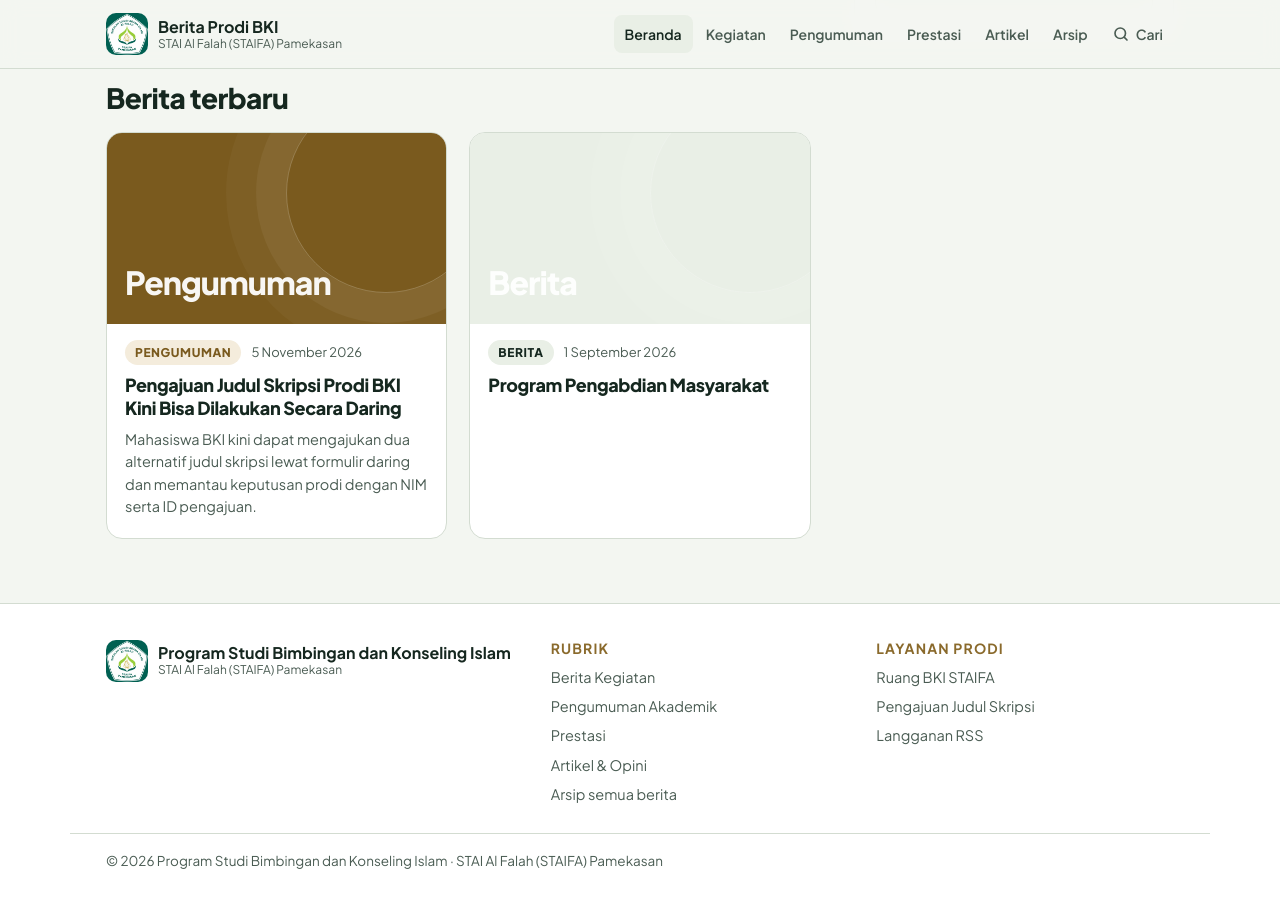
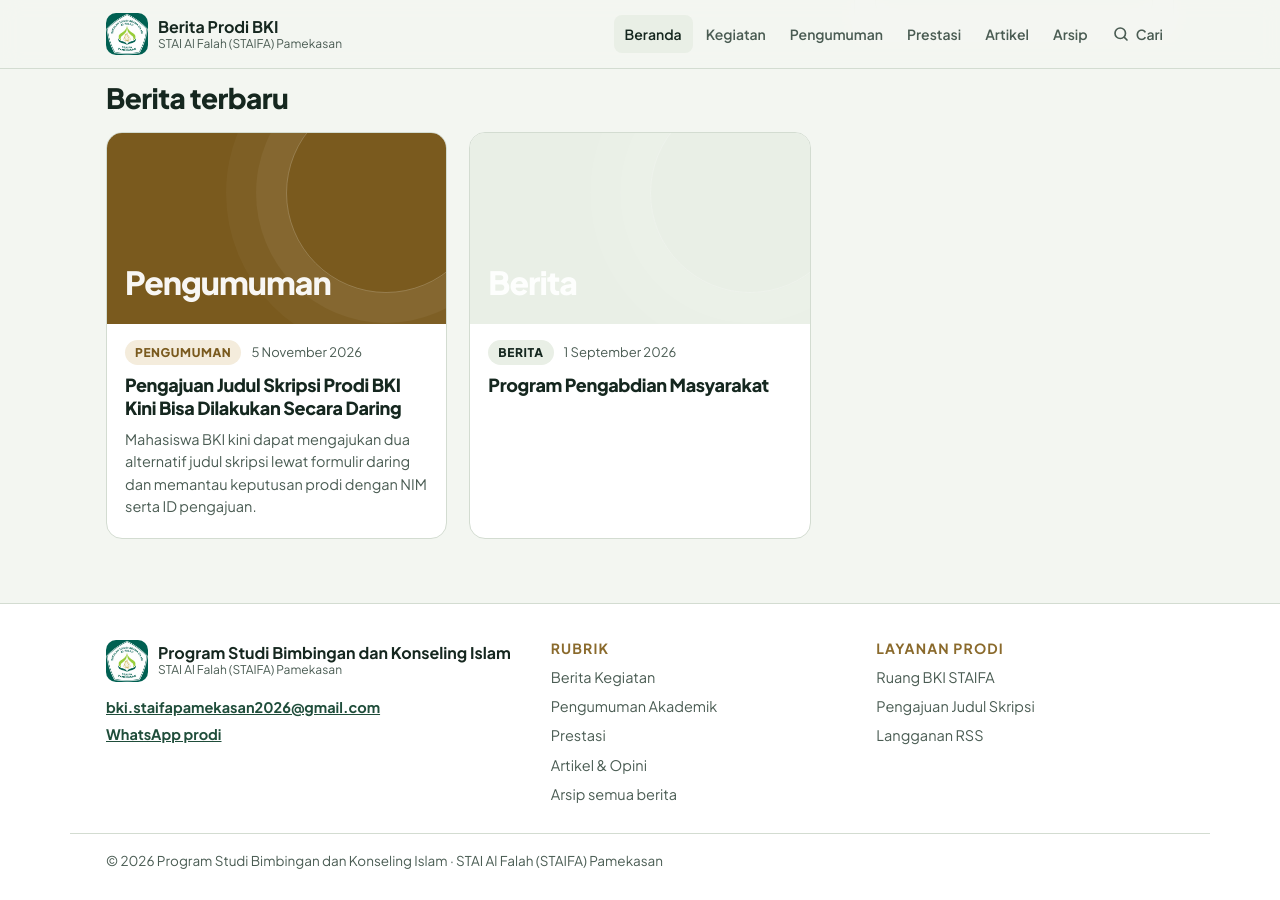
Before and after one commit to ruangbkistaifa/beritabkistaifa, a Jekyll site: the page built from index.html, in a window 1280 px wide and 900 px high, scrolled down 587 px. Built offline with Jekyll 4.4.1, drawn with Linux system fonts in a browser that asks for light colours; the list of posts is cut into pages by our own code.

Commit message:
Update _config.yml

```diff
--- a/_config.yml
+++ b/_config.yml
@@ -16,8 +16,8 @@ url: "https://ruangbkistaifa.github.io"
 baseurl: "/beritabkistaifa"
 
 # Kontak yang tampil di bagian bawah situs (kosongkan jika belum ada)
-kontak_email: ""
-kontak_wa: ""          # format 628xxxxxxxxxx
+kontak_email: "bki.staifapamekasan2026@gmail.com"
+kontak_wa: "6287721849028"          # format 628xxxxxxxxxx
 
 # Tautan layanan prodi di bagian bawah situs dan beranda
 tautan:
```
